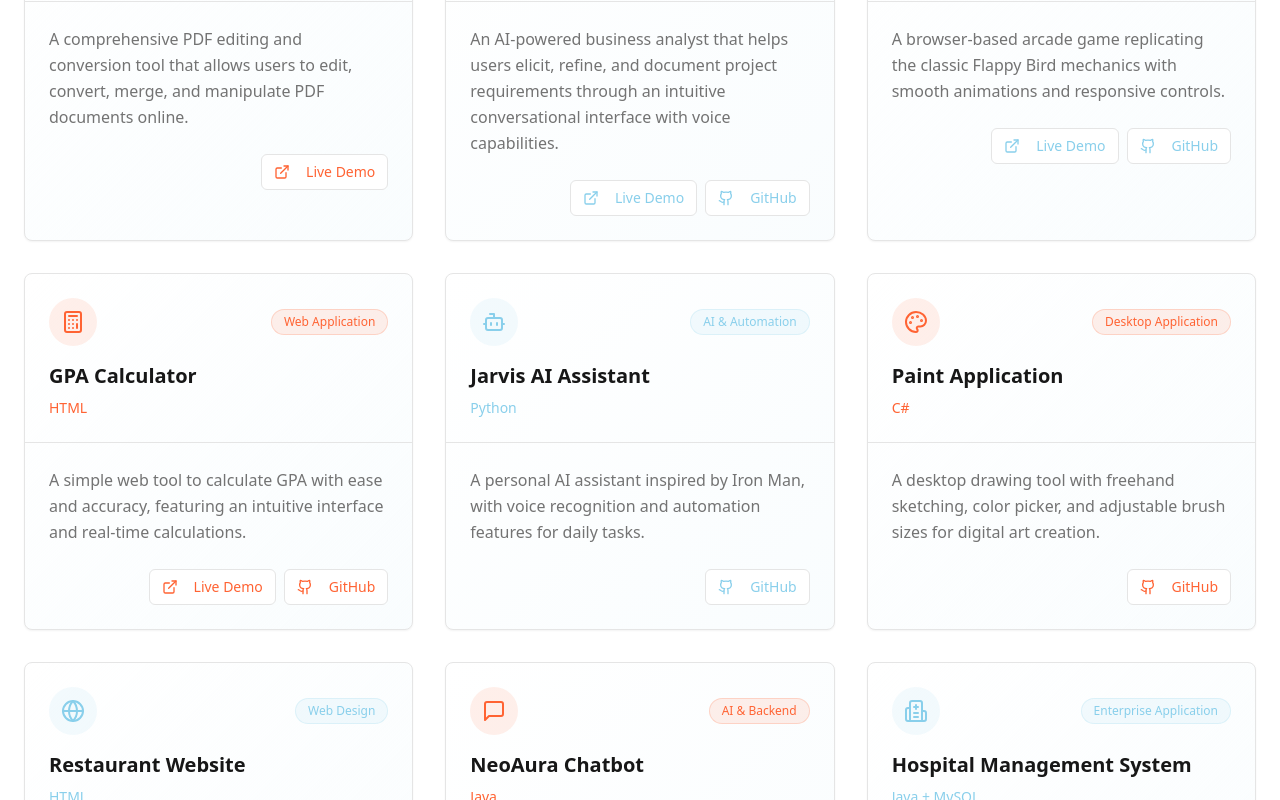
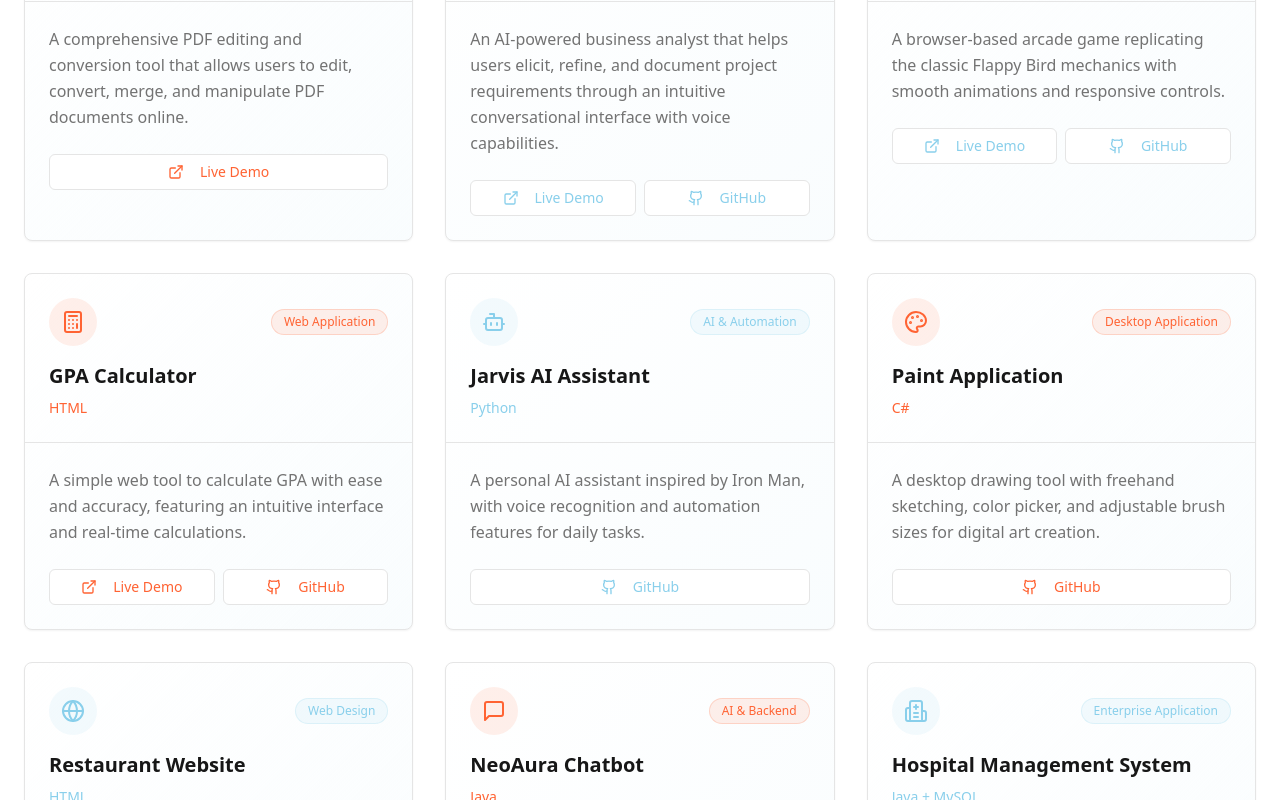
Before and after one commit to weedu230/waleed-portfolio, a React (Vite) app: page / in a window 1280 px wide. Shown: the part 4040-4840 px from the top of the page. Built offline with nearby package versions, Linux system fonts and the light colour scheme.

Commit message:
Fix portfolio button alignment

```diff
--- a/src/components/Portfolio.tsx
+++ b/src/components/Portfolio.tsx
@@ -150,12 +150,12 @@ const Portfolio = () => {
                       {project.description}
                     </p>
 
-                    <div className="flex justify-end gap-2">
+                    <div className="flex justify-center gap-2">
                       {project.isLiveProject && (
                         <Button
                           size="sm"
                           variant="outline"
-                          className={`border-${project.color}/30 text-${project.color} hover:bg-${project.color}/10`}
+                          className={`border-${project.color}/30 text-${project.color} hover:bg-${project.color}/10 flex-1`}
                           onClick={() => window.open(project.liveUrl || project.githubUrl, '_blank')}
                         >
                           <ExternalLink className="w-4 h-4 mr-2" />
@@ -166,7 +166,7 @@ const Portfolio = () => {
                         <Button
                           size="sm"
                           variant="outline"
-                          className={`border-${project.color}/30 text-${project.color} hover:bg-${project.color}/10`}
+                          className={`border-${project.color}/30 text-${project.color} hover:bg-${project.color}/10 flex-1`}
                           onClick={() => window.open(project.githubUrl, '_blank')}
                         >
                           <Github className="w-4 h-4 mr-2" />
@@ -177,7 +177,7 @@ const Portfolio = () => {
                         <Button
                           size="sm"
                           variant="outline"
-                          className={`border-${project.color}/30 text-${project.color} hover:bg-${project.color}/10`}
+                          className={`border-${project.color}/30 text-${project.color} hover:bg-${project.color}/10 flex-1`}
                           onClick={() => window.open(project.githubUrl, '_blank')}
                         >
                           <Github className="w-4 h-4 mr-2" />
```
